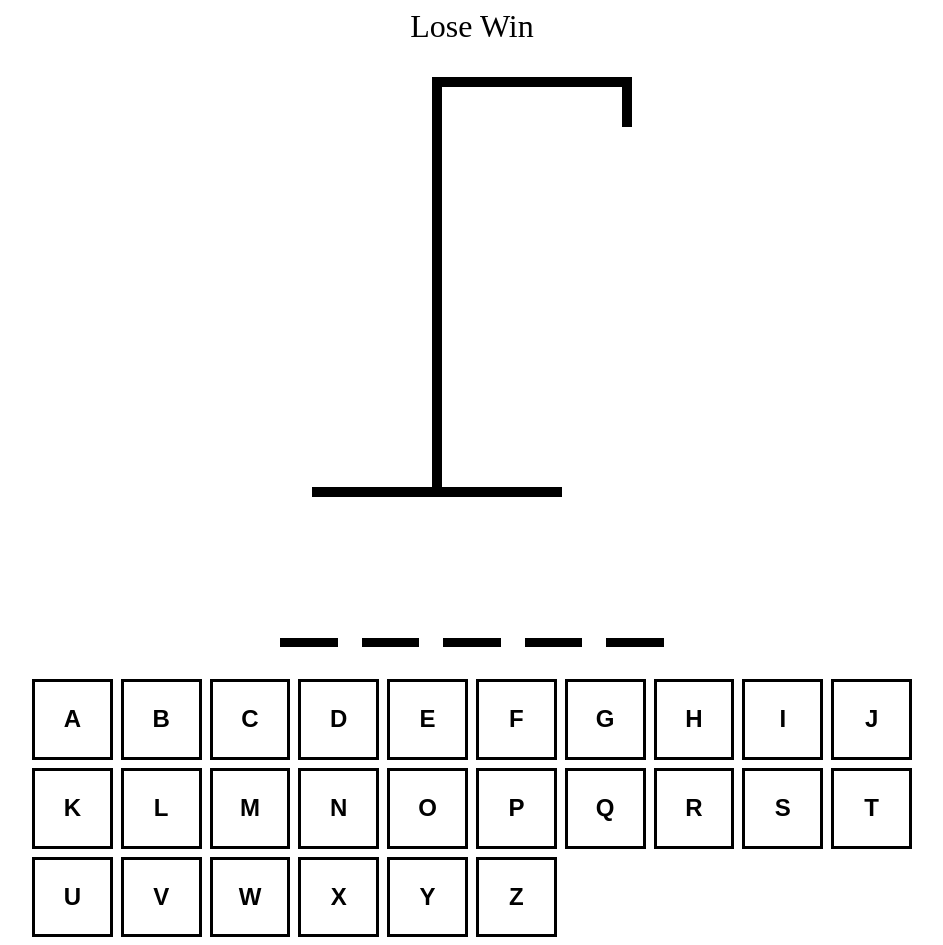
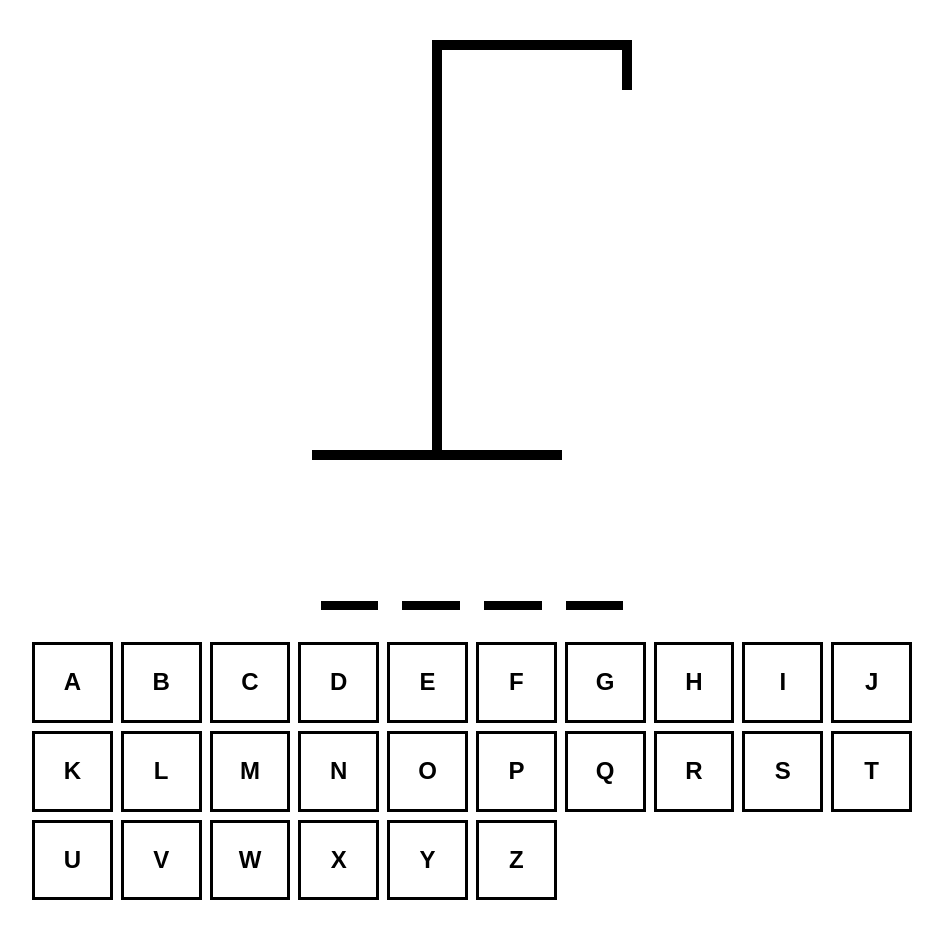
Before and after one commit to DavonHB/hangman-typescript, a React (Vite) app: page / in a window 1280 px wide. Shown: the whole page, without its empty margins (168-1111 px from the left). After the commit the page ends 908 px from the top, so only its background shows below. Built offline with nearby package versions, Linux system fonts and the light colour scheme.

Commit message:
added win and lose logic

```diff
--- a/src/App.tsx
+++ b/src/App.tsx
@@ -4,21 +4,25 @@ import  { HangmanDrawing } from './HangmanDrawing'
 import { HangmanWord } from './HangmanWord'
 import { Keyboard } from './Keyboard'
 
+function getWord() {
+  return words[Math.floor(Math.random() * words.length)]
+}
+
 function App() {
-const [wordGuess, setWordGuess] = useState(() => {
-  // return random word
-  return words[Math.floor(Math.random() * words.length)]
-})
+const [wordGuess, setWordGuess] = useState(getWord)
 
 const [guessedLetters, setGuessedLetters] = useState<string[]>([])
 
 const incorrectLetters = guessedLetters.filter(letter => !wordGuess.includes(letter))
 
+const isLoser = incorrectLetters.length >= 6
+const isWinner = wordGuess.split('').every(letter =>  guessedLetters.includes(letter))
+
 const addGuessedLetter = useCallback((letter: string) => {
-  if (guessedLetters.includes(letter)) return
+  if (guessedLetters.includes(letter) || isLoser || isWinner)  return
 
   setGuessedLetters(currentLetters => [...currentLetters, letter])
-}, [guessedLetters])
+}, [guessedLetters, isWinner, isLoser])
 
 useEffect(() => {
   const handler = (event: KeyboardEvent) => {
@@ -37,6 +41,24 @@ useEffect(() => {
   }
 }, [guessedLetters])
 
+useEffect(() => {
+  const handler = (event: KeyboardEvent) => {
+    const key = event.key
+
+    if (key !== 'Enter') return
+
+    event.preventDefault()
+    setGuessedLetters([])
+    setWordGuess(getWord())
+  }
+
+  document.addEventListener('keypress', handler)
+
+  return () => {
+    document.removeEventListener('keypress', handler)
+  }
+}, [])
+
   return (
     <>
     <div style={{
@@ -47,11 +69,15 @@ useEffect(() => {
       margin: ' 0 auto',
       alignItems: 'center'
     }}>
-       <div style={{ fontSize: '2rem', textAlign: 'center' }}>Lose Win</div>
+       <div style={{ fontSize: '2rem', textAlign: 'center' }}>
+        {isWinner && 'Winner! - Refresh to try again'}
+        {isLoser && "Nice Try - Refresh to try again"}
+       </div>
        <HangmanDrawing numberOfGuesses={incorrectLetters.length} />
-       <HangmanWord guessedLetters={guessedLetters} wordGuess={wordGuess} />
+       <HangmanWord reveal={isLoser} guessedLetters={guessedLetters} wordGuess={wordGuess} />
        <div style={{ alignSelf: 'stretch' }}>
         <Keyboard
+          disabled={isWinner || isLoser}
           activeLetters={guessedLetters.filter(letter => wordGuess.includes(letter))}
           inactiveLetters={incorrectLetters}
           addGuessedLetter={addGuessedLetter}
--- a/src/HangmanWord.tsx
+++ b/src/HangmanWord.tsx
@@ -1,9 +1,10 @@
 type HangmanWordProps = {
     guessedLetters: string[]
     wordGuess: string
+    reveal?: boolean
 }
 
-export function HangmanWord ({ guessedLetters, wordGuess }: HangmanWordProps) {
+export function HangmanWord ({ guessedLetters, wordGuess, reveal = false }: HangmanWordProps) {
     return (
     <div style={{
         display: 'flex',
@@ -16,7 +17,10 @@ export function HangmanWord ({ guessedLetters, wordGuess }: HangmanWordProps) {
         {wordGuess.split('').map((letter, index) => (
             <span style={{ borderBottom: '.1em solid black' }} key={index} >
                 <span style={{
-                    visibility: guessedLetters.includes(letter) ? 'visible' : 'hidden'
+                    visibility: guessedLetters.includes(letter) || reveal
+                    ? 'visible'
+                    : 'hidden',
+                    color: !guessedLetters.includes(letter) && reveal ? 'red' : 'black'
                 }} >{letter}</span>
             </span>
         ))}
--- a/src/Keyboard.tsx
+++ b/src/Keyboard.tsx
@@ -32,10 +32,11 @@ const KEYS = [
 type KeyboardProps = {
     activeLetters: string[],
     inactiveLetters: string[],
+    disabled?: boolean
     addGuessedLetter: (letter: string) => void
 }
 
-export function Keyboard ({ activeLetters, inactiveLetters, addGuessedLetter }: KeyboardProps) {
+export function Keyboard ({ activeLetters, inactiveLetters, disabled = false, addGuessedLetter }: KeyboardProps) {
    return (
    <div style={{
     display: 'grid',
@@ -49,7 +50,7 @@ export function Keyboard ({ activeLetters, inactiveLetters, addGuessedLetter }:
             <button
                 onClick={() => addGuessedLetter(key)}
                 className={`${styles.btn} ${isActive ? styles.active : ''} ${isInactive ? styles.inactive : ''}`}
-                disabled={isInactive || isActive}
+                disabled={isInactive || isActive || disabled}
                 key={key}
             >
                 {key}
```
